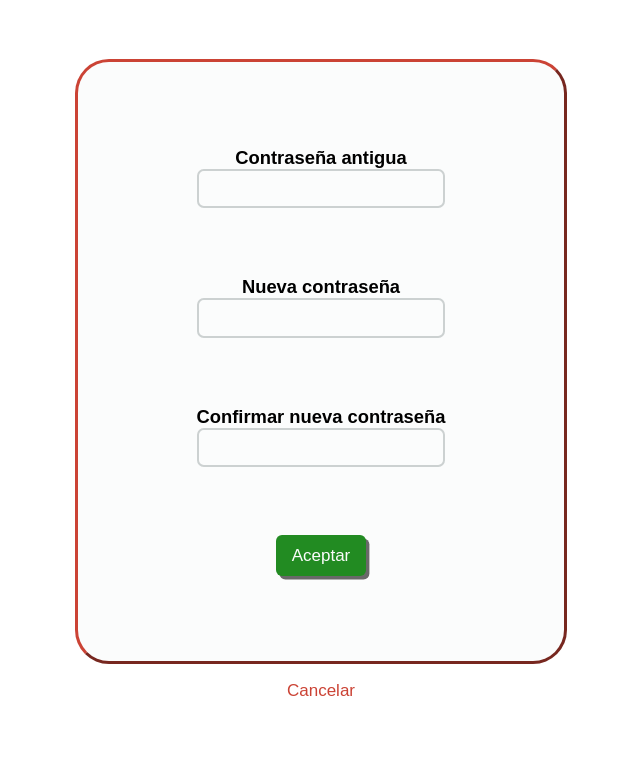
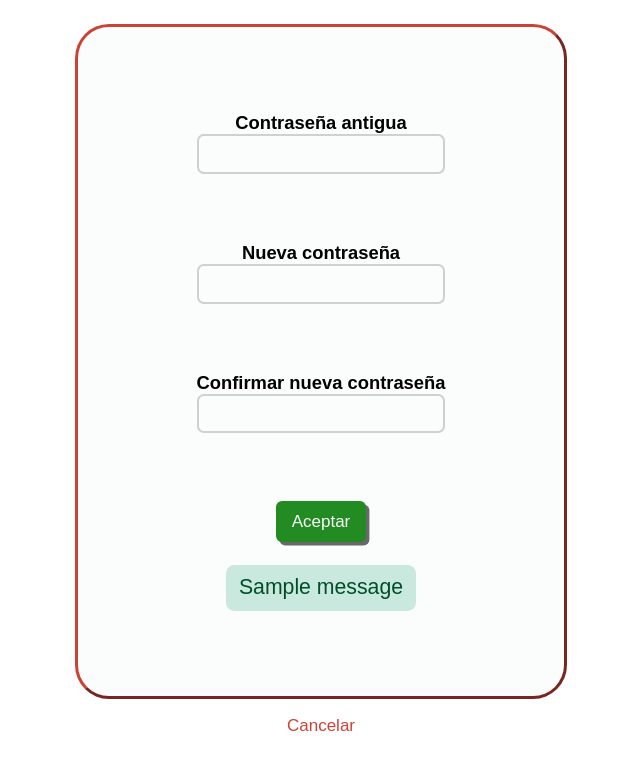
Before and after one commit to senacti/G2-BOLIPOLA, a Django app: page /profile/change_password/ in a window 1280 px wide. Shown: the top 770 px of the page, without its empty margins (319-959 px from the left). Run offline with Django 4.2, Linux system fonts and the light colour scheme; a user stored in the database is signed in; data comes from the database, SQL or seed files in the repository; tables that the repository leaves empty hold one stand-in row (values such as "Sample post"); one stand-in notice (Sample message) is shown; some libraries are stand-ins or nearby versions.

Commit message:
Alertas al cambiar contraseña

```diff
--- /dev/null
+++ b/bolipola/static/messages/messages.css
@@ -0,0 +1,32 @@
+.message-container {
+    margin-top: 1.35rem;
+}
+
+.message-success {
+    background-color: #c9e8de;
+    color: #014f2a;
+}
+
+.message-info {
+    background-color: #fff3cc;
+    color: #704c01;
+}
+
+.message-error {
+    background-color: #ffd8db;
+    color: #991723;
+}
+
+span[group="messages"] {
+    display: flex;
+    padding: 0.6rem 0.75rem;
+    align-items: center;
+    justify-content: left;
+    height: 100%;
+    border-radius: 0.5rem;
+    font-size: 1.25rem;
+}
+
+span[group="messages"] i {
+    margin-right: 0.6rem;
+}
--- a/bolipola/static/profile/styles/profile.css
+++ b/bolipola/static/profile/styles/profile.css
@@ -9,7 +9,7 @@
 }
 
 html {
-    font-size: 16px;
+    font-size: 14px;
 }
 
 .main {
--- a/bolipola/templates/index.html
+++ b/bolipola/templates/index.html
@@ -2,7 +2,7 @@
 <!DOCTYPE html>
 <html lang="es">
 <head>
-    <link rel="stylesheet" href="{% static 'messages/index/messages.css' %}">
+    <link rel="stylesheet" href="{% static 'messages/messages.css' %}">
     <link rel="stylesheet" href="{% static 'index/index.css' %}">
     <link rel="stylesheet" href="{% static 'header/header.css' %}">
     <meta charset="UTF-8">
@@ -12,7 +12,7 @@
     <header>
         {% if messages %}
             {% for msg in messages %}
-            <div class="message-container">
+            <div class="message-container" style="margin: 0;">
                 <span group="messages"
                 class="
                     {% if msg.tags == 'success' %}message-success{% endif %}
--- a/bolipola/templates/profile_change_pass/change-password.html
+++ b/bolipola/templates/profile_change_pass/change-password.html
@@ -4,6 +4,7 @@
 <head>
     <meta charset="UTF-8">
     <link rel="stylesheet" href="{% static 'profile/styles/change-password.css' %}">
+    <link rel="stylesheet" href="{% static 'messages/messages.css' %}">
     <title>Cambio de contraseña</title>
 </head>
 <body>
@@ -29,6 +30,22 @@
                 <div class="box__containerSubmit">
                     <button class="box__containerSubmit-button" type="submit">Aceptar</button>
                 </div>
+
+                {% if messages %}
+                    {% for msg in messages %}
+                    <div class="message-container">
+                        <span group="messages"
+                        class="
+                            {% if msg.tags == 'success' %}message-success{% endif %}
+                            {% if msg.tags == 'error' %}message-error{% endif %}
+                            {% if msg.tags == 'info' %}message-info{% endif %}
+                        "
+                        >
+                            {{ msg.message|safe }}
+                        </span>
+                    </div>
+                    {% endfor %}
+                {% endif %}
             </fieldset>
         </form>
 
@@ -36,5 +53,10 @@
             <a class="cancel__link" href="{% url 'profile' %}">Cancelar</a>
         </div>
     </div>
+
+    <script
+        src="https://kit.fontawesome.com/81581fb069.js"
+        crossorigin="anonymous"
+    ></script>
 </body>
 </html>
--- a/bolipola/templates/signin.html
+++ b/bolipola/templates/signin.html
@@ -4,7 +4,7 @@
 <head>
     <meta charset="UTF-8">
     <link rel="stylesheet" href="{% static 'signin/signin.css' %}">
-    <link rel="stylesheet" href="{% static 'messages/signin/messages.css' %}">
+    <link rel="stylesheet" href="{% static 'messages/messages.css' %}">
     <script src="https://kit.fontawesome.com/6117eaa017.js" crossorigin="anonymous"></script>
     <title>Iniciar sesión</title>
 </head>
--- a/bolipola/templates/store.html
+++ b/bolipola/templates/store.html
@@ -105,7 +105,7 @@
             <div class="checkOut">
                 <h1>Total</h1>
                 <h1 class="total">0</h1>
-                <div class="closeShopping">Close</div>
+                <div class="closeShopping">Cerrar</div>
                 <div class="total">Pagar</div>
         </div>
     </div>
```
